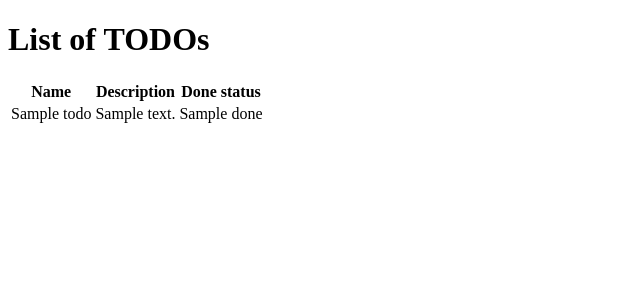
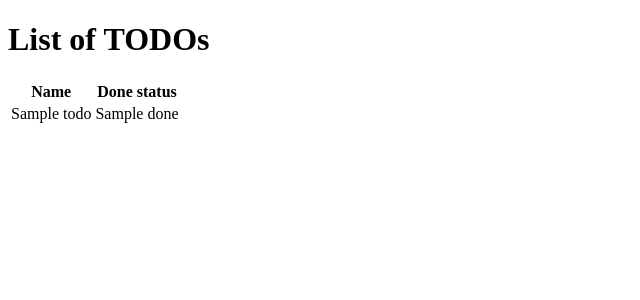
Before and after one commit to aishakapan/Mnworkie, a Flask app: template flaskie_app/templates/mnoverview.html in a window 1280 px wide. Shown: the top 300 px of the page, without its empty margins (0-640 px from the left). Run offline with Flask 2, Linux system fonts and the light colour scheme; the template is opened without the code that fills it: most values are stand-ins (such as "Sample title", 1, 10 or a date in 2020).

Commit message:
only showing name and done status in the overview of todos

```diff
--- a/flaskie_app/templates/mnoverview.html
+++ b/flaskie_app/templates/mnoverview.html
@@ -9,14 +9,12 @@
 <div>
 <table class = "table">
     <tr>
-            <th>Name</th>
-            <th>Description</th>
-            <th>Done status</th>
+        <th>Name</th>
+        <th>Done status</th>
     </tr>
     {% for todo in todos %}
     <tr>
         <td>{{ todo.name }}</td>
-        <td>{{ todo.description }}</td>
         <td>{{ todo.done }}</td>
     </tr>
     {% endfor %}
```
